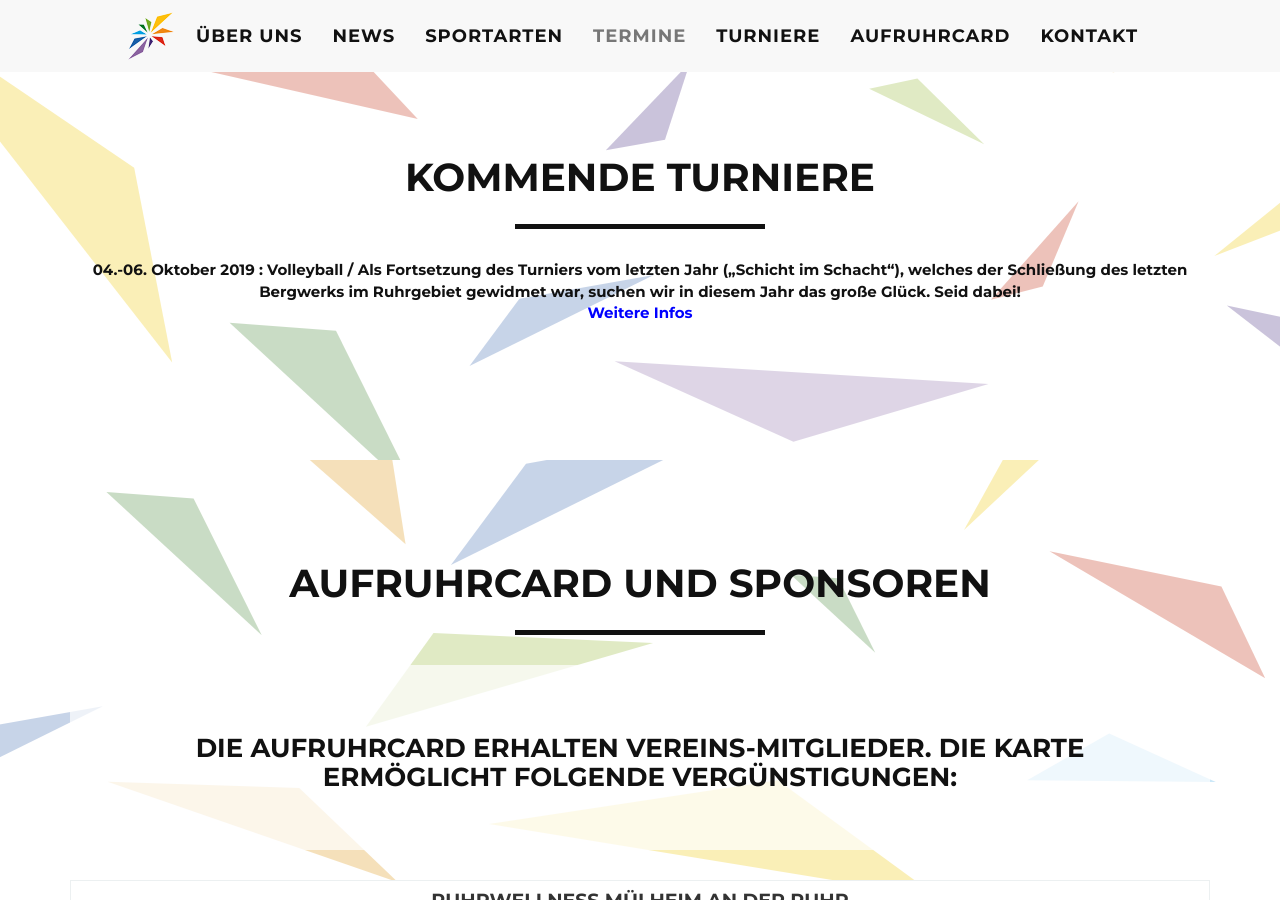
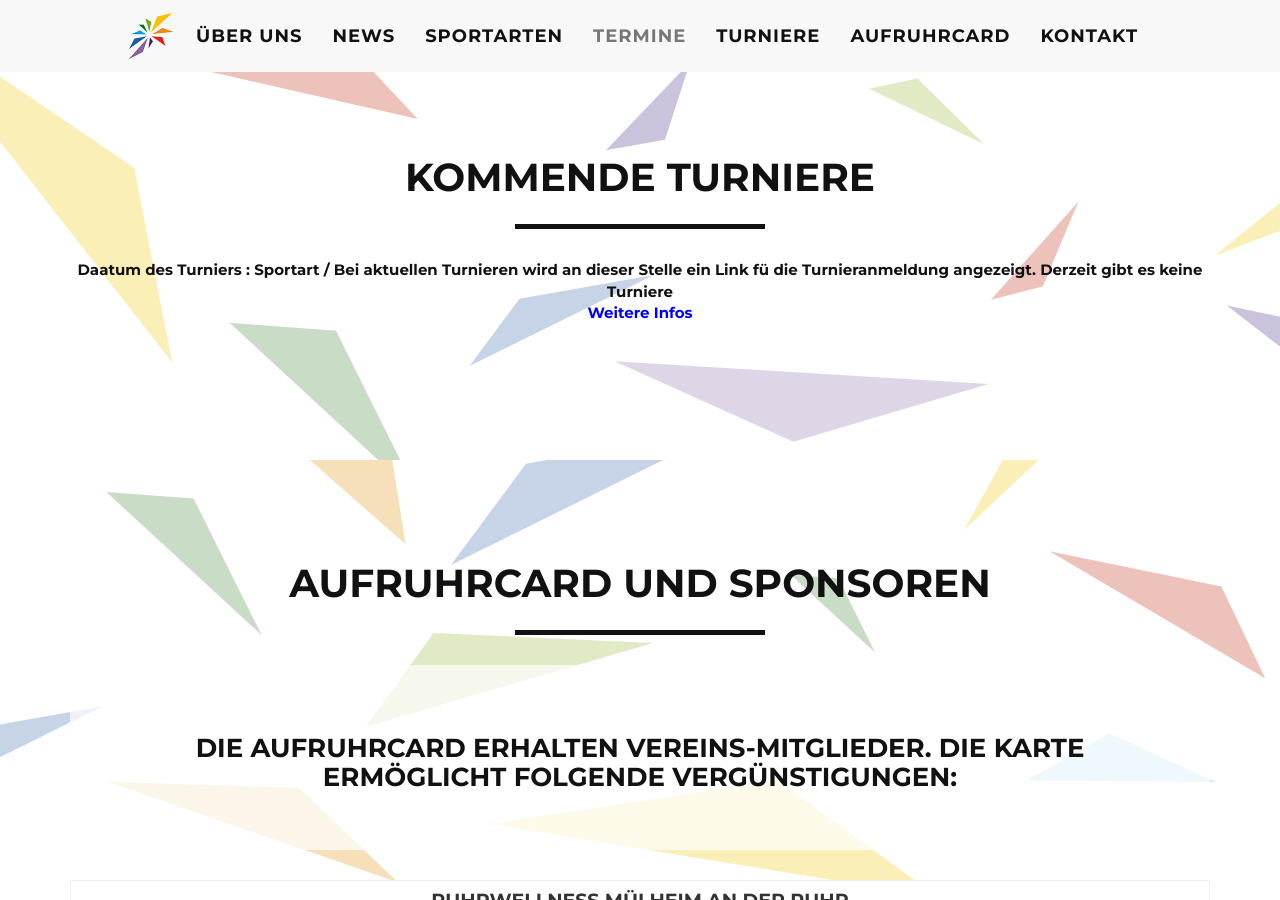
Before and after one commit to scarweb/scarweb.github.io, a Jekyll site: the page built from index.html, in a window 1280 px wide and 900 px high, scrolled down 4040 px. Built offline with Jekyll 4.4.1, drawn with Linux system fonts in a browser that asks for light colours; comment, search, counter and statistics services are not loaded.

Commit message:
Update tourniere.yml

```diff
--- a/_data/tourniere.yml
+++ b/_data/tourniere.yml
@@ -1,4 +1,3 @@
-- name: Volleyball
-  datum: 04.-06. Oktober 2019
-  text: Schicht im Schacht? Nicht mit uns! Die Stollen mögen verlassen sein, doch tief unten in den dunkelsten Ecken der Zechen schimmern geheimnisvolle Schätze, die es zu erobern gilt. Wer holt den sagenumwobenen Schatz im Schacht?
-  text: Als Fortsetzung des Turniers vom letzten Jahr („Schicht im Schacht“), welches der Schließung des letzten Bergwerks im Ruhrgebiet gewidmet war, suchen wir in diesem Jahr das große Glück. Seid dabei!
+- name: Sportart
+  datum: Daatum des Turniers
+  text: Bei aktuellen Turnieren wird an dieser Stelle ein Link fü die Turnieranmeldung angezeigt. Derzeit gibt es keine Turniere
```
